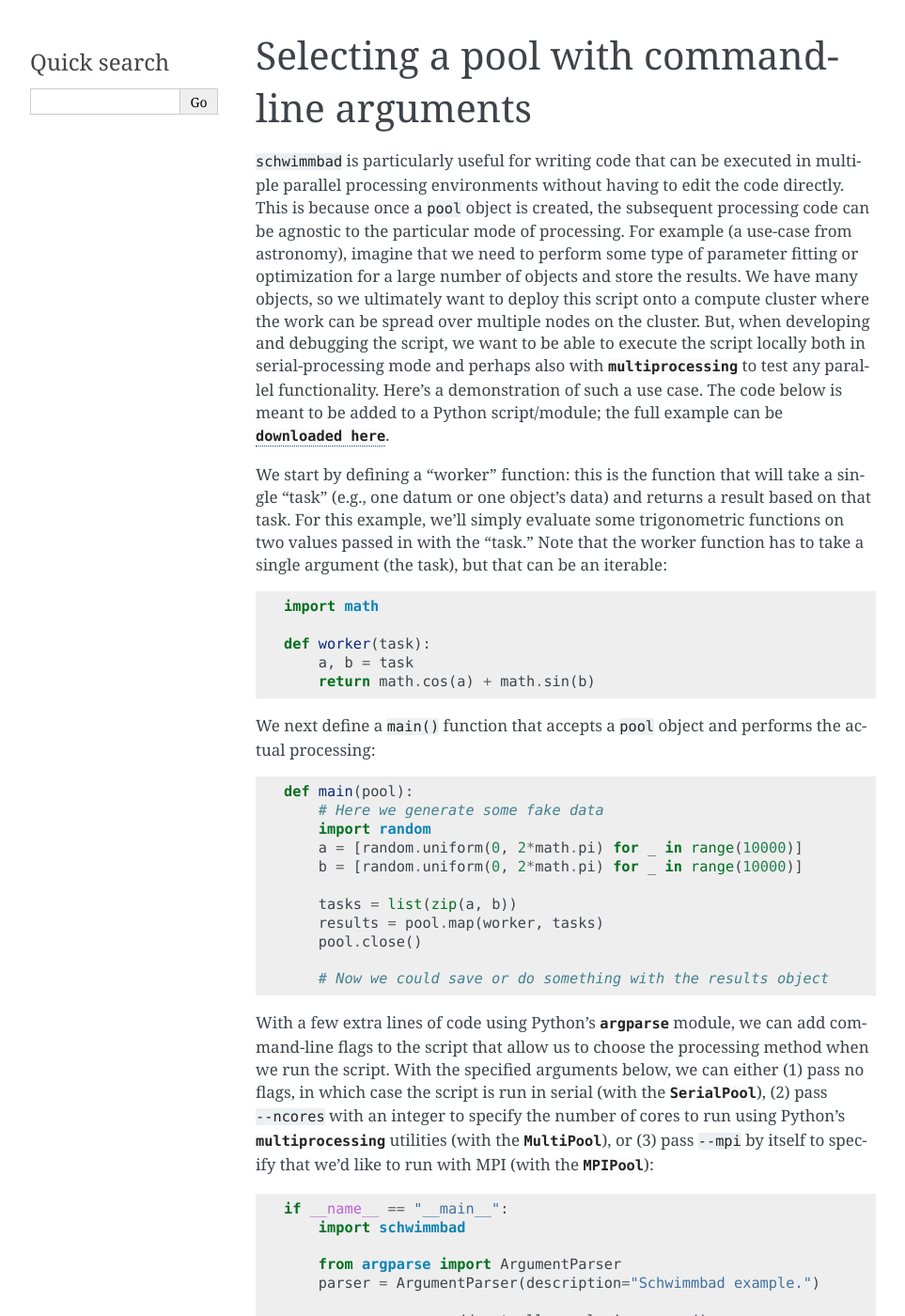
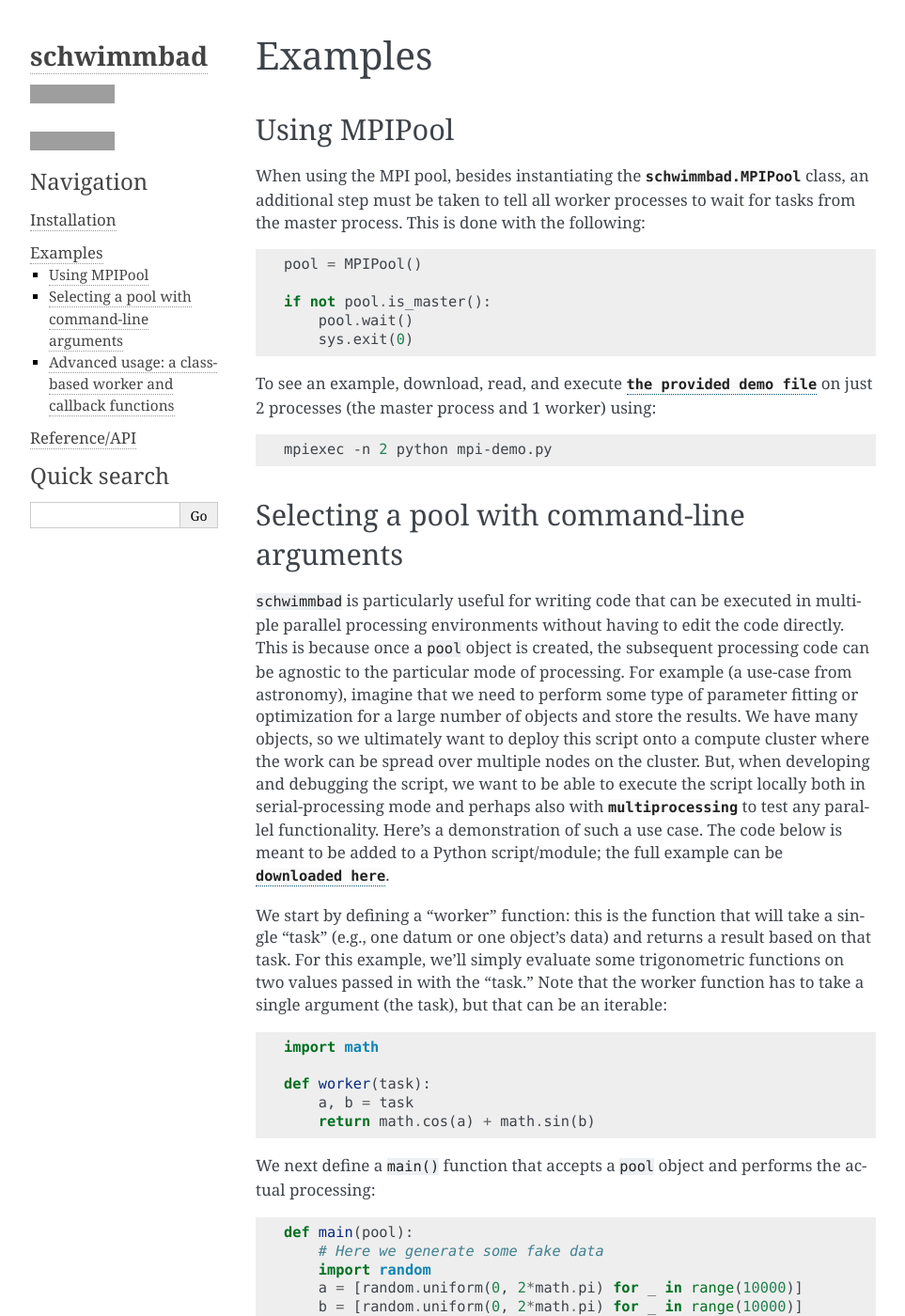
Before and after one commit to adrn/schwimmbad, a Sphinx documentation site: the page built from docs/examples/index.rst, in a window 1280 px wide and 1400 px high. Shown: the whole window at 94% size, without its empty margins (148-1111 px from the left). Built offline with Sphinx 7.4.7, drawn with Linux system fonts in a browser that asks for light colours; some of the changed text lies outside the part shown; grey boxes are pictures that could not be loaded.

Commit message:
some restructuring

```diff
--- /dev/null
+++ b/docs/_templates/navigation.html
@@ -0,0 +1,10 @@
+<h3>{{ _('Navigation') }}</h3>
+{{ toctree(includehidden=theme_sidebar_includehidden, collapse=theme_sidebar_collapse) }}
+{% if theme_extra_nav_links %}
+<hr />
+<ul>
+    {% for text, uri in theme_extra_nav_links.items() %}
+        <li class="toctree-l1"><a href="{{ uri }}">{{ text }}</a></li>
+    {% endfor %}
+</ul>
+{% endif %}
--- a/docs/conf.py
+++ b/docs/conf.py
@@ -17,7 +17,6 @@
 # add these directories to sys.path here. If the directory is relative to the
 # documentation root, use os.path.abspath to make it absolute, like shown here.
 #
-import os
 from os.path import dirname, abspath
 import sys
 sys.path.insert(0, dirname(dirname(abspath(__file__))))
@@ -80,6 +79,23 @@
 # Readthedocs.
 html_theme = "alabaster"
 
+html_theme_options = {
+    'github_user': 'adrn',
+    'github_repo': 'schwimmbad',
+    'travis_button': 'true',
+    'fixed_sidebar': 'true'
+}
+
+html_sidebars = {
+    '**': [
+        'about.html',
+        'navigation.html',
+        'relations.html',
+        'searchbox.html',
+        'donate.html',
+    ]
+}
+
 # Add any paths that contain custom static files (such as style sheets) here,
 # relative to this directory. They are copied after the builtin static files,
 # so a file named "default.css" will overwrite the builtin "default.css".
--- a/docs/examples/script-demo.rst
+++ b/docs/examples/index.rst
@@ -1,8 +1,35 @@
+********
+Examples
+********
+
+Using MPIPool
+=============
+
+When using the MPI pool, besides instantiating the :class:`schwimmbad.MPIPool`
+class, an additional step must be taken to tell all worker processes to wait for
+tasks from the master process. This is done with the following:
+
+.. code-block:: python
+
+    pool = MPIPool()
+
+    if not pool.is_master():
+        pool.wait()
+        sys.exit(0)
+
+To see an example, download, read, and execute
+:download:`the provided demo file <files/mpi-demo.py>` on just 2 processes (the
+master process and 1 worker) using:
+
+.. code-block:: bash
+
+    mpiexec -n 2 python mpi-demo.py
+
+
 .. _select-pool-command-line:
 
-********************************************
 Selecting a pool with command-line arguments
-********************************************
+============================================
 
 ``schwimmbad`` is particularly useful for writing code that can be executed in
 multiple parallel processing environments without having to edit the code
@@ -94,3 +121,73 @@
     mpiexec -n 4 python script-demo.py --mpi
 
 This full example can be :download:`downloaded here <files/script-demo.py>`.
+
+
+Advanced usage: a class-based worker and callback functions
+===========================================================
+
+This example will demonstrate two more advanced but common use-cases for
+parallel processing: (1) the need to write output to a file in a safe way,
+i.e. so that processes aren't trying to write to the file at the same time, and
+(2) the need to pass some configuration settings or parameters to the worker
+function each time it is run.
+
+To satisfy both of these needs, we're going to create a class to act as our
+worker (instead of a function), and allow the objects instantiaed from this
+class to be called like a function by defining the ``__call__`` method. The
+arguments of the class initializer will allow us to set global parameters for
+all workers. We'll then also define a callback function as a method of the class
+to handle writing output to a file (only ever from the master process). Let's
+consider a simple example: we need to pass a file path in to each walker, and we
+need to write to that file each time a result is computed from the worker. Let's
+define a class that accepts a path to the output file, a method that actually
+does some work (in this case, just computes a simple quantity based on the task
+passed in), and defines a callback function that appends each result to the
+specified output file::
+
+    import schwimmbad
+
+    class Worker(object):
+
+        def __init__(self, output_path):
+            self.output_path = output_path
+
+        def work(self, a, b):
+            # For example, all we do is compute a third value
+            c = 2*a*b - b**2
+            return c
+
+        def callback(self, result):
+            with open(self.output_path, 'a') as f:
+                f.write("{0}\n".format(result))
+
+        def __call__(self, task):
+            a, b = task
+            return self.work(a, b)
+
+We can now follow a similar paradigm to that used in
+:ref:`select-pool-command-line`::
+
+    def main(pool):
+        worker = Worker('output_file.txt')
+
+        tasks = list(zip(range(16384), range(16384)[::-1]))
+
+        for r in pool.map(worker, tasks, callback=worker.callback):
+            pass
+
+        pool.close()
+
+    if __name__ == "__main__":
+        from argparse import ArgumentParser
+        parser = ArgumentParser(description="")
+
+        group = parser.add_mutually_exclusive_group()
+        group.add_argument("--ncores", dest="n_cores", default=1,
+                           type=int, help="Number of processes (uses multiprocessing).")
+        group.add_argument("--mpi", dest="mpi", default=False,
+                           action="store_true", help="Run with MPI.")
+        args = parser.parse_args()
+
+        pool = schwimmbad.choose_pool(mpi=args.mpi, processes=args.n_cores)
+        main(pool)
--- a/docs/install.rst
+++ b/docs/install.rst
@@ -3,6 +3,9 @@
 ************
 Installation
 ************
+
+.. image:: http://img.shields.io/pypi/v/schwimmbad.svg?style=flat
+        :target: https://pypi.python.org/pypi/schwimmbad/
 
 Dependencies
 ============
```
Also changed, not shown: docs/examples/advanced-demo.rst (deleted, +0 -70 lines), docs/examples/mpi.rst (deleted, +0 -24 lines), docs/index.rst (+7 -14 lines).
